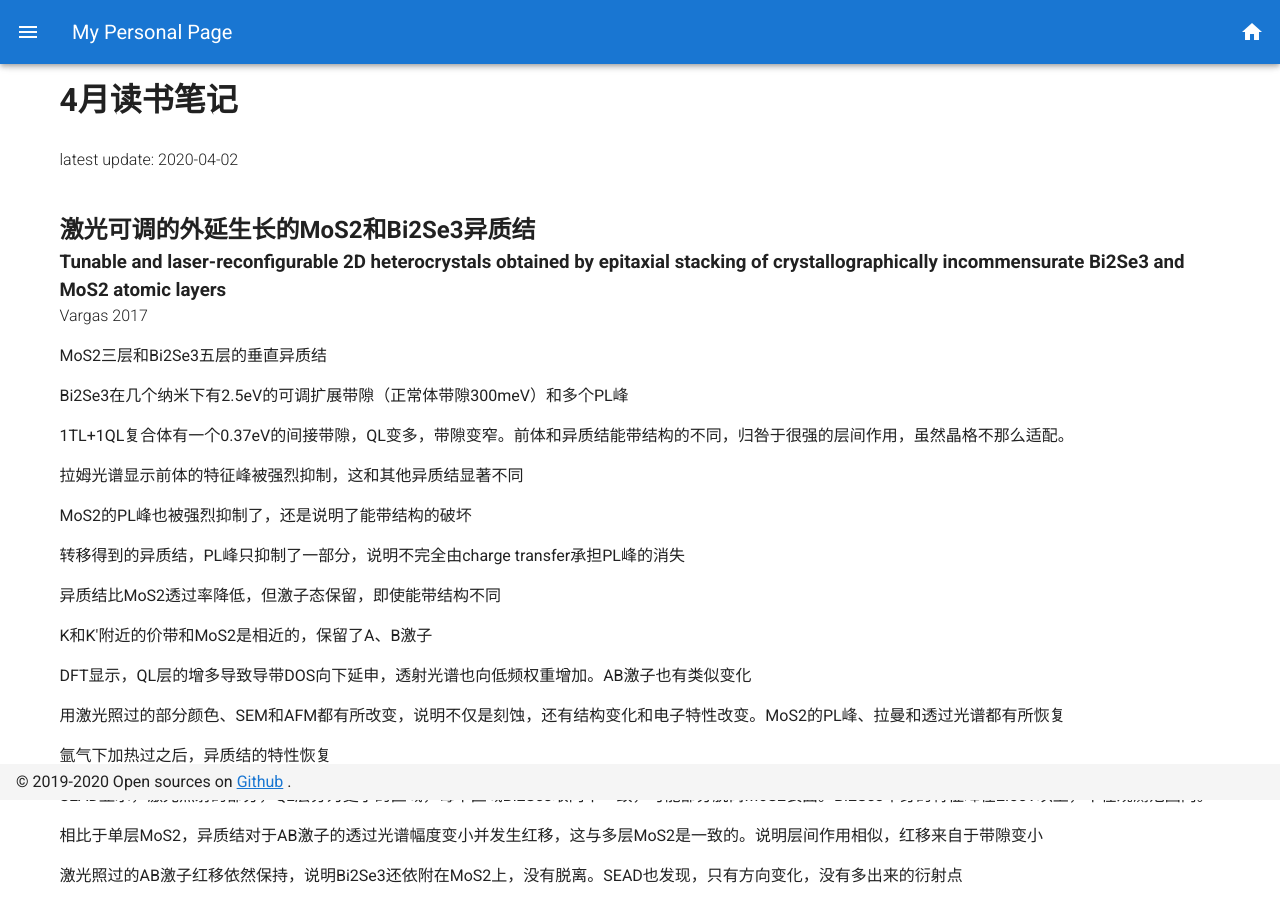
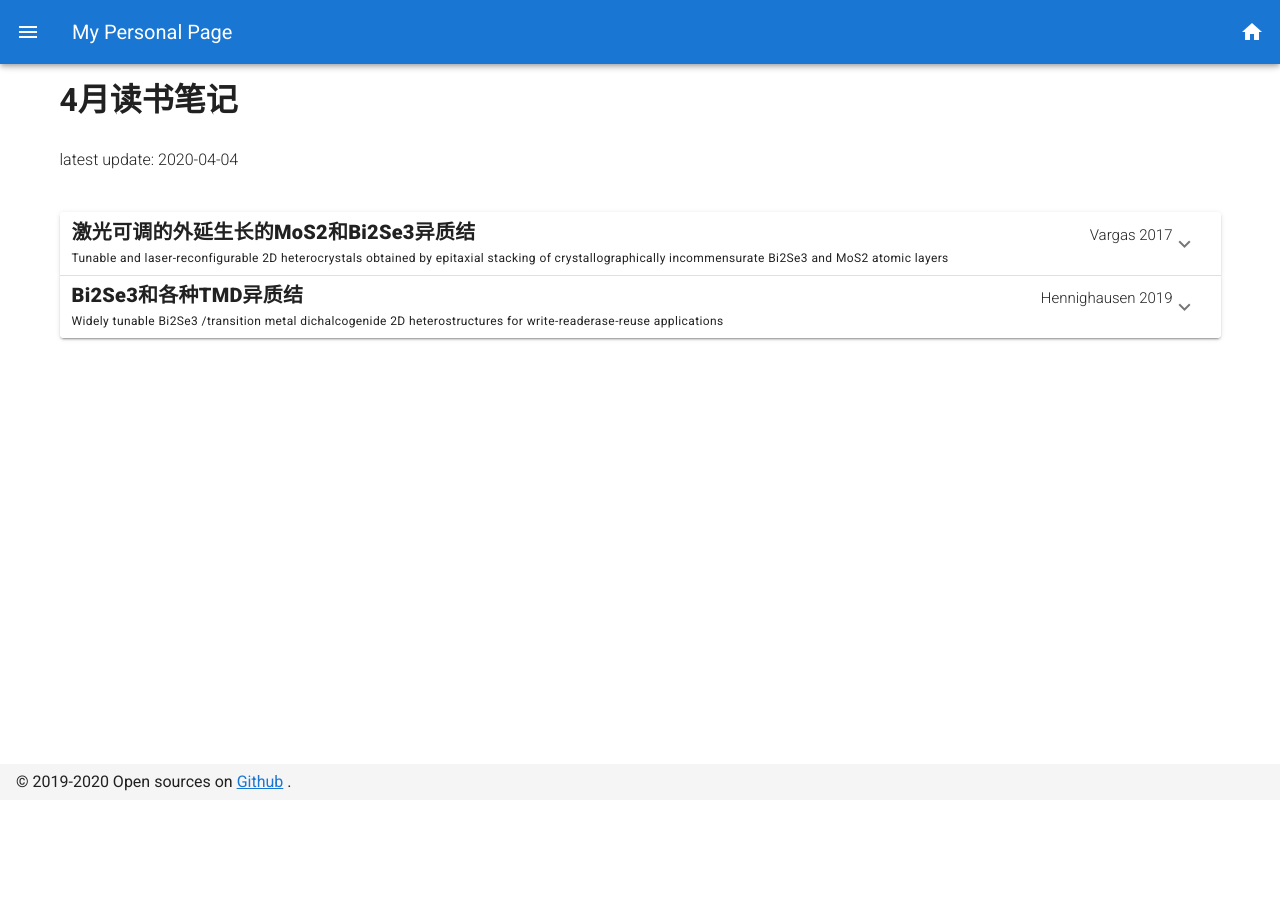
Before and after one commit to jialanxin/personalPage, a Nuxt app: page /notes/ReadingApr2020 in a window 1280 px wide. Shown: the top 922 px of the page. After the commit the page ends 800 px from the top, so only its background shows below. Built offline with nearby package versions, Linux system fonts and the light colour scheme.

Commit message:
读书笔记 页面改版

```diff
--- a/pages/notes/ReadingApr2020.vue
+++ b/pages/notes/ReadingApr2020.vue
@@ -12,9 +12,30 @@
     </v-row>
     <v-row>
       <v-col>
-        <h2>激光可调的外延生长的MoS2和Bi2Se3异质结</h2>
-        <h3>Tunable and laser-reconfigurable 2D heterocrystals obtained by epitaxial stacking of crystallographically incommensurate Bi2Se3 and MoS2 atomic layers</h3>
+        <v-expansion-panels>
+          <v-expansion-panel>
+            <v-expansion-panel-header>
+              <v-row>
+                <v-col>
+                  <v-row>
+                    <v-col class="pa-0">
+                      <p class="font-weight-black title ma-0">激光可调的外延生长的MoS2和Bi2Se3异质结</p>
+                    </v-col>
+                  </v-row>
+                  <v-row>
+                    <v-col class="pa-0">
+                      <p
+                        class="caption ma-0"
+                      >Tunable and laser-reconfigurable 2D heterocrystals obtained by epitaxial stacking of crystallographically incommensurate Bi2Se3 and MoS2 atomic layers</p>
+                    </v-col>
+                  </v-row>
+                </v-col>
+                <v-col cols="auto">
                   <p class="font-weight-light">Vargas 2017</p>
+                </v-col>
+              </v-row>
+            </v-expansion-panel-header>
+            <v-expansion-panel-content>
               <p>MoS2三层和Bi2Se3五层的垂直异质结</p>
               <p>Bi2Se3在几个纳米下有2.5eV的可调扩展带隙（正常体带隙300meV）和多个PL峰</p>
               <p>1TL+1QL复合体有一个0.37eV的间接带隙，QL变多，带隙变窄。前体和异质结能带结构的不同，归咎于很强的层间作用，虽然晶格不那么适配。</p>
@@ -29,6 +50,33 @@
               <p>SEAD显示，激光照射的部分，QL层分为更小的区域，每个区域Bi2Se3取向不一致，可能部分脱离MoS2表面。Bi2Se3本身的特征峰在2.5eV以上，不在观测范围内。</p>
               <p>相比于单层MoS2，异质结对于AB激子的透过光谱幅度变小并发生红移，这与多层MoS2是一致的。说明层间作用相似，红移来自于带隙变小</p>
               <p>激光照过的AB激子红移依然保持，说明Bi2Se3还依附在MoS2上，没有脱离。SEAD也发现，只有方向变化，没有多出来的衍射点</p>
+            </v-expansion-panel-content>
+          </v-expansion-panel>
+          <v-expansion-panel>
+            <v-expansion-panel-header>
+              <v-row>
+                <v-col>
+                  <v-row>
+                    <v-col class="pa-0">
+                      <p class="font-weight-black title ma-0">Bi2Se3和各种TMD异质结</p>
+                    </v-col>
+                  </v-row>
+                  <v-row>
+                    <v-col class="pa-0">
+                      <p
+                        class="caption ma-0"
+                      >Widely tunable Bi2Se3 /transition metal dichalcogenide 2D heterostructures for write-readerase-reuse applications</p>
+                    </v-col>
+                  </v-row>
+                </v-col>
+                <v-col cols="auto">
+                  <p class="font-weight-light">Hennighausen 2019</p>
+                </v-col>
+              </v-row>
+            </v-expansion-panel-header>
+            <v-expansion-panel-content></v-expansion-panel-content>
+          </v-expansion-panel>
+        </v-expansion-panels>
       </v-col>
     </v-row>
   </v-container>
@@ -39,7 +87,7 @@ export default {
   data() {
     return {
       title: "4月读书笔记",
-      lastUpdate: "2020-04-02"
+      lastUpdate: "2020-04-04"
     };
   },
   head() {
--- a/pages/notes/index.vue
+++ b/pages/notes/index.vue
@@ -30,7 +30,7 @@ export default {
         {
           id: 2,
           title: "4月读书笔记",
-          lastUpdate: "2020-04-02",
+          lastUpdate: "2020-04-04",
           link: "/notes/ReadingApr2020"
         },
 
```
Also changed, not shown: 1 other file (tests, documents, lock files or other folders). Lines whose indentation alone changed are shown as unchanged.
